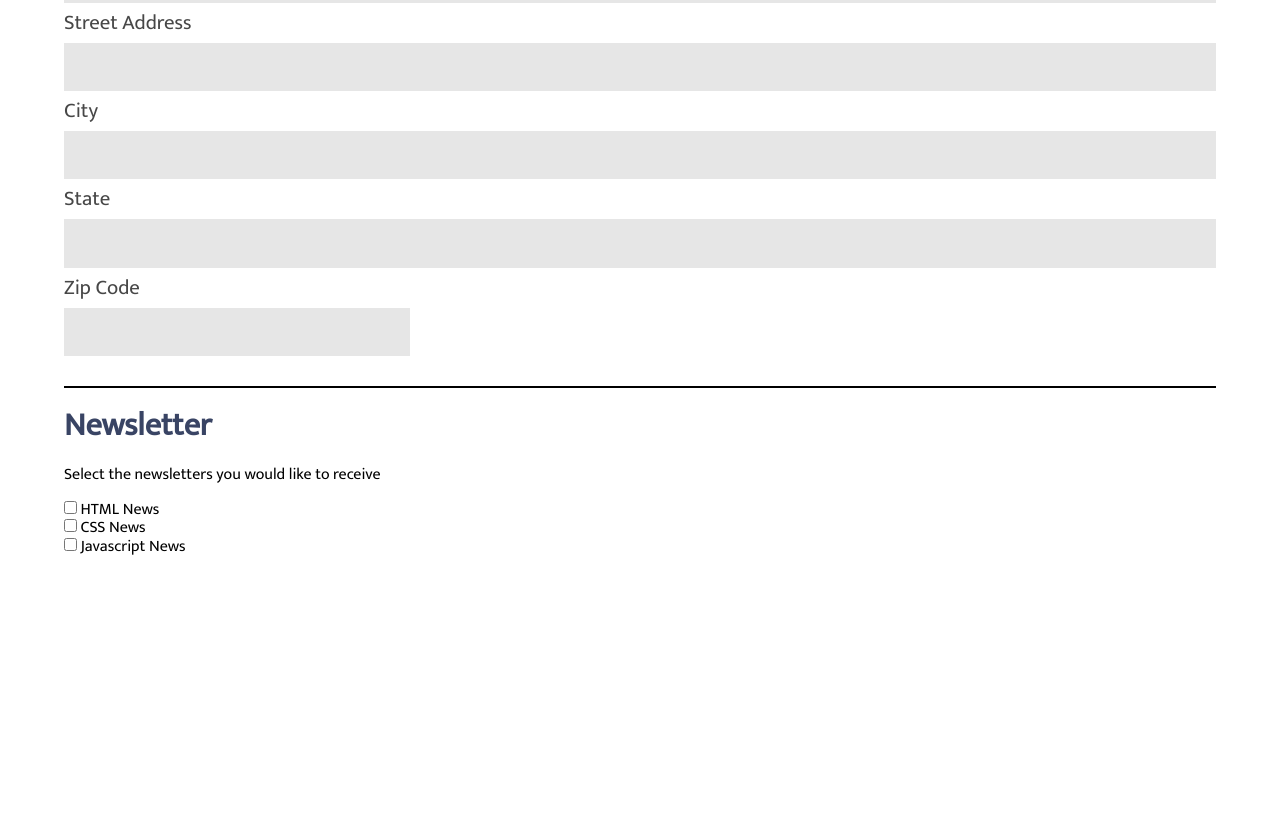
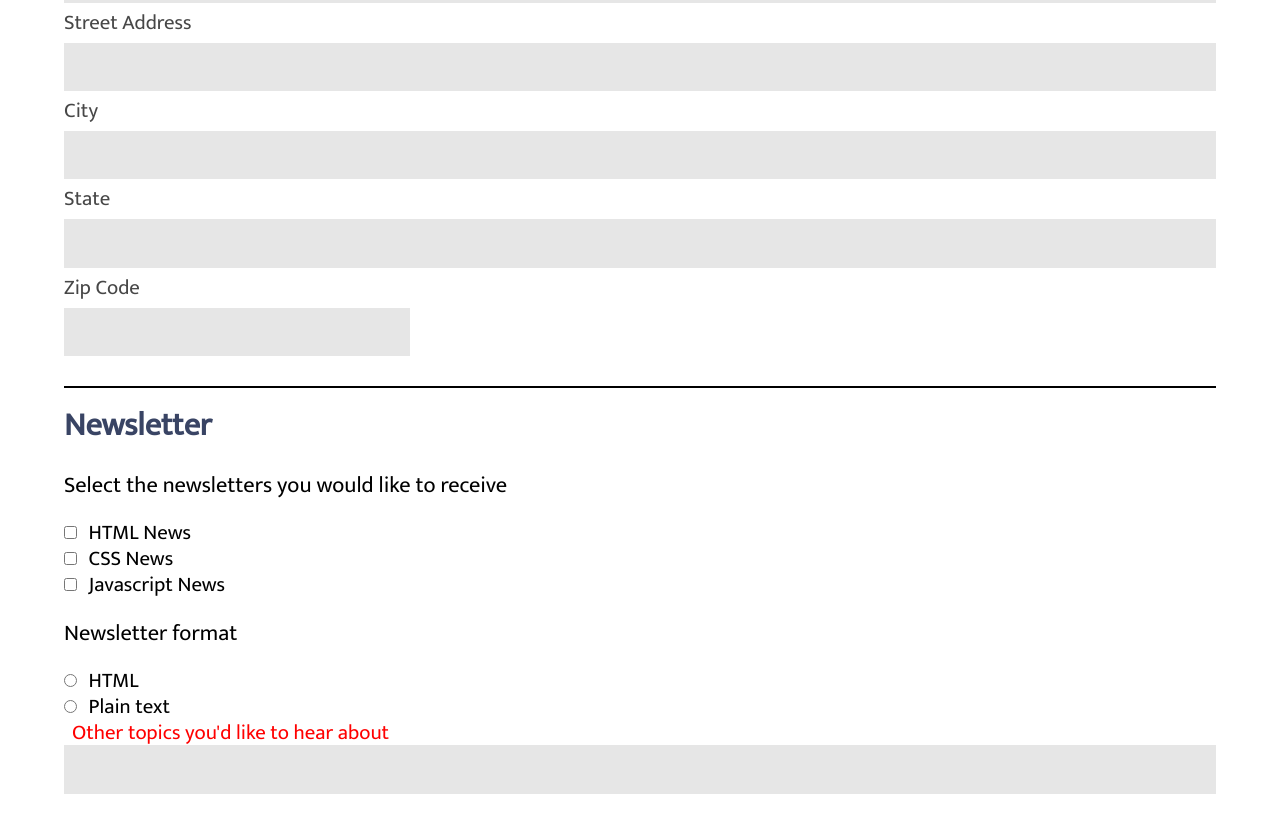
Before and after one commit to r-bota/Project-3, a plain HTML site: page index.html in a window 1280 px wide. Shown: the part 476-1296 px from the top of the page. Before the commit the page ends 1058 px from the top, so only its background shows below. Drawn offline with Linux system fonts and the light colour scheme.

Commit message:
newsletter

```diff
--- a/css/styles.css
+++ b/css/styles.css
@@ -94,5 +94,30 @@ legend {
 .selectnewsletter {
     display: flex;
     justify-content: center;
+}
+
+.selectnewsletter p {
+    font-size: 1.4em;
+}
+
+.selectnewsletter label {
+    font-size: 1.3em;
+    padding-left: 8px;
+}
+
+.selectnewsletter input[type="checkbox"],
+.selectnewsletter input[type="radio"] {
+    margin-bottom: 8px;
+}
+
+.selectnewsletter input[type="text"] {
+    width: 100%;
+    background: rgb(230, 230, 230);
+    border: none;
+    padding: 15px;
+}
+
+.selectnewsletter label[for="other"]  {
+   color: red;
 
 }
--- a/index.html
+++ b/index.html
@@ -64,6 +64,16 @@
                 <input type="checkbox" id="jsnews" name="jsnews">
                 <label for="jsnews">Javascript News</label>
 
+                <p>Newsletter format</p>
+
+                <input type="radio" id="htmlformat" name="newsformat" value="htmlformat">
+                <label for="htmlformat">HTML</label> <br>
+
+                <input type="radio" id="plainformat" name="newsformat" value="plainformat">
+                <label for="plainformat">Plain text</label> <br>
+
+                <label for="other">Other topics you'd like to hear about</label>
+                <input type="text" id="other" name="other">
 
             </fieldset>
         </div>
```
